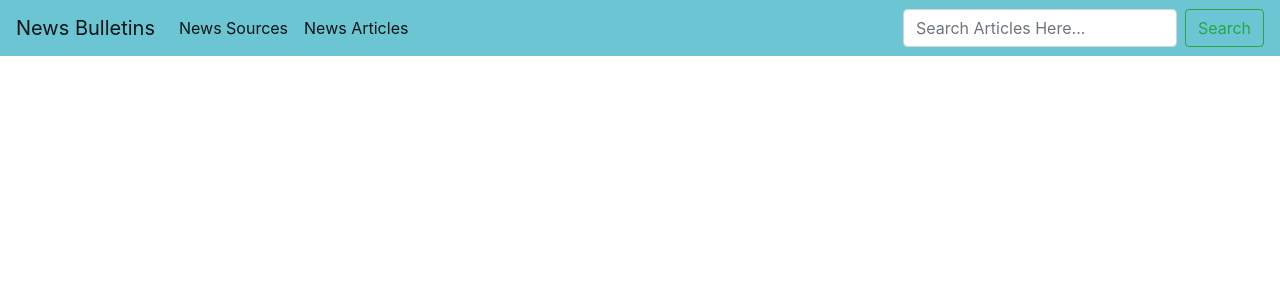
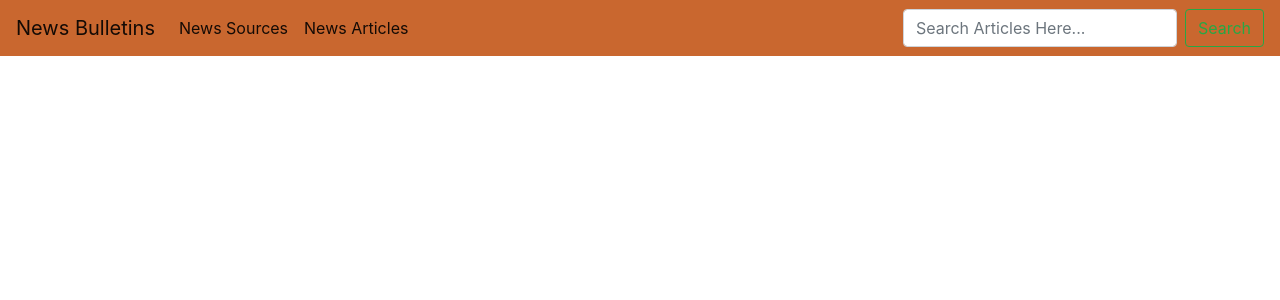
Before and after one commit to KadogoKenya/NewsApp, a Flask app: template app/templates/search.html in a window 1280 px wide. Shown: the top 300 px of the page. Run offline with Flask 2, Linux system fonts and the light colour scheme; the template is opened without the code that fills it, so the values that code supplies are empty; some libraries are stand-ins or nearby versions; some web fonts are replaced.

Commit message:
nav bar details added

```diff
--- a/app/templates/navbar.html
+++ b/app/templates/navbar.html
@@ -1,4 +1,4 @@
-<nav class="navbar navbar-expand-lg navbar-light fixed-top" style="background-color: #6bc5d2" >
+<nav class="navbar navbar-expand-lg navbar-light fixed-top" style="background-color: #c9672f" >
   <a class="navbar-brand" href="/">News Bulletins</a>
   <button class="navbar-toggler" type="button" data-toggle="collapse" data-target="#navbarSupportedContent" aria-controls="navbarSupportedContent" aria-expanded="false" aria-label="Toggle navigation">
     <span class="navbar-toggler-icon"></span>
```
